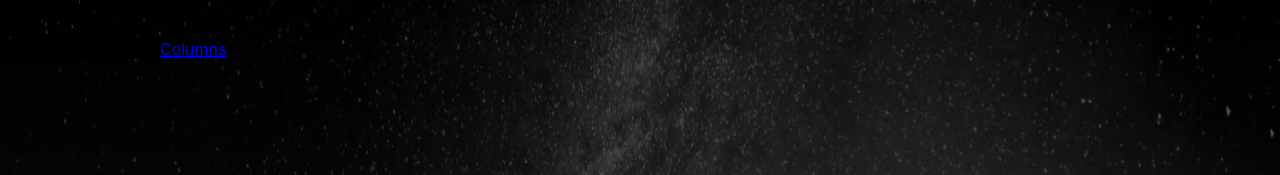
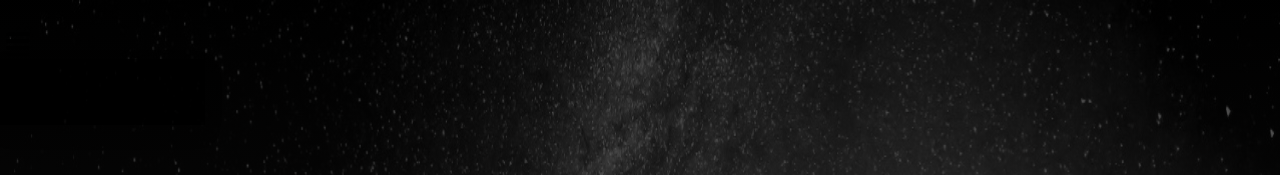
Before and after one commit to NicolasRequejo/New-Portfolio, a React (Create React App) app: page / in a window 1280 px wide. Both pictures are taken after a click on the button 17 px from the left and 24 px from the top of the page. Shown: the top 175 px of the page. Built offline with nearby package versions, Linux system fonts and the light colour scheme.

Commit message:
Finalizando para subir

```diff
--- a/src/components/Contact/Contact.jsx
+++ b/src/components/Contact/Contact.jsx
@@ -37,6 +37,7 @@ export default function Contact() {
     <div
       className="container mt-6"
       style={{ paddingBottom: "62px" }}
+      id="contact"
     >
       <Zoom>
         <div className="columns is-multiline cardy">
--- a/src/components/Footer/Footer.jsx
+++ b/src/components/Footer/Footer.jsx
@@ -17,6 +17,7 @@ function Footer() {
           , todos los derechos reservados.
         </p>
       </div>
+
     </footer>
   );
 }
--- a/src/components/Navbar/Navbar.jsx
+++ b/src/components/Navbar/Navbar.jsx
@@ -6,8 +6,62 @@ import { faAlignJustify } from "@fortawesome/free-solid-svg-icons";
 export default function Navbar() {
     const[burgerState,setBurgerState]= useState(true)
   return (
+    <>
       <nav className="navbar is-transparent position">
-      <div className="navbar-item has-dropdown ">
+        <div class="dropdown">
+          <button
+            className="icon-style"
+            href="#"
+            onClick={() => {
+              setBurgerState(!burgerState);
+            }}
+          >
+            <FontAwesomeIcon
+              icon={faAlignJustify}
+              className="has-text-info ml-3"
+              size="2x"
+            />
+          </button>
+          <div
+            class="dropdown-content"
+            style={{ display: burgerState ? "none" : "block" }}
+          >
+            <a
+              className="navbar-item has-text-info"
+              onClick={() => {
+                document
+                  .getElementById("about")
+                  .scrollIntoView({ behavior: "smooth" });
+                setBurgerState(!burgerState);
+              }}
+            >
+              SOBRE MI
+            </a>
+            <a
+              className="navbar-item has-text-info"
+              onClick={() => {
+                document
+                  .getElementById("projects")
+                  .scrollIntoView({ behavior: "smooth" });
+                setBurgerState(!burgerState);
+              }}
+            >
+              PROJECTS
+            </a>
+            <a
+              className="navbar-item has-text-info"
+              onClick={() => {
+                document
+                  .getElementById("contact")
+                  .scrollIntoView({ behavior: "smooth" });
+                setBurgerState(!burgerState);
+              }}
+            >
+              CONTACTO
+            </a>
+          </div>
+        </div>
+        {/* <div className="navbar-item has-dropdown ">
           <button
             className="navbar-link is-arrowless"
             href="#"
@@ -21,13 +75,14 @@ export default function Navbar() {
               size="2x"
             />
           </button>
-        <div
+        </div> */}
+      </nav>
+      {/* <div
         className="navbar-dropdown is-boxed downdrop"
         style={{ display: burgerState ? "none" : "block" }}
       >
         <a
           className="navbar-item has-text-white"
-
           onClick={() => {
             document
               .getElementById("about")
@@ -38,7 +93,6 @@ export default function Navbar() {
         </a>
         <a
           className="navbar-item has-text-white"
-
           onClick={() => {
             document
               .getElementById("projects")
@@ -53,8 +107,7 @@ export default function Navbar() {
         >
           Columns
         </a>
-        </div>
-      </div>
-    </nav>
+      </div> */}
+    </>
   );
 }
--- a/src/components/Navbar/navbar.css
+++ b/src/components/Navbar/navbar.css
@@ -4,11 +4,39 @@
     margin-top: 10px;
 }
 
-.navbar-link,.navbar-link:hover{
+.icon-style{
     background: transparent !important;
     border: none;
 }
-.downdrop{
+/* .downdrop{
     opacity: 1 !important;
     background-color: rgba(0, 0, 0, 0.8);
+} */
+/* .downdrop {
+    opacity: 1 !important;
+    background-color: transparent;
+    position: fixed;
+    top: 52px !important;
+    left: 20px;
+    box-shadow: none!important;
+} */
+
+.dropdown {
+  position: relative;
+  display: inline-block;
+  top: 20px !important;
 }
+
+.dropdown-content {
+
+  position: absolute;
+  background-color: rgba(0, 0, 0, 0.8);
+  min-width: 130px;
+  box-shadow: 0px 8px 16px 0px rgba(0,0,0,0.2);
+  padding: 12px 16px;
+  z-index: 1;
+}
+
+a{
+    font-family: Roboto Mono,monospace;
+}
```
Also changed, not shown: src/components/AboutMe/aboutMe.css (+2 -27 lines). Lines whose indentation alone changed are shown as unchanged.
